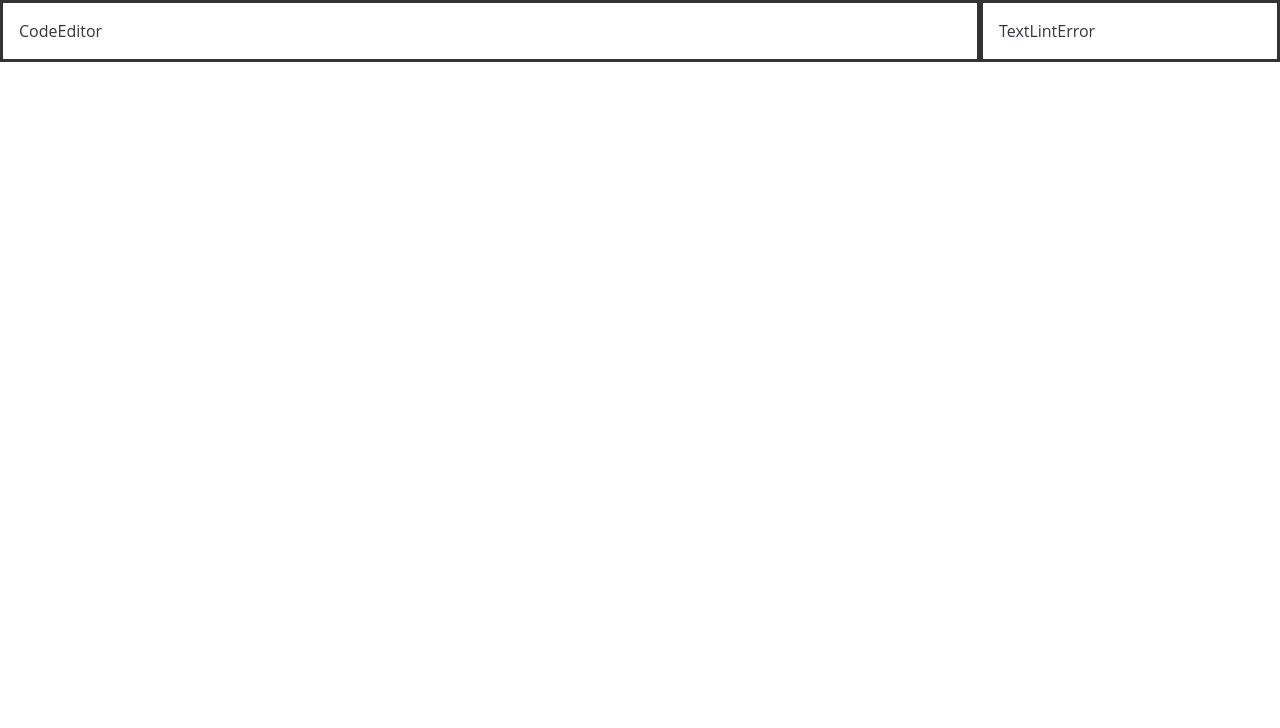
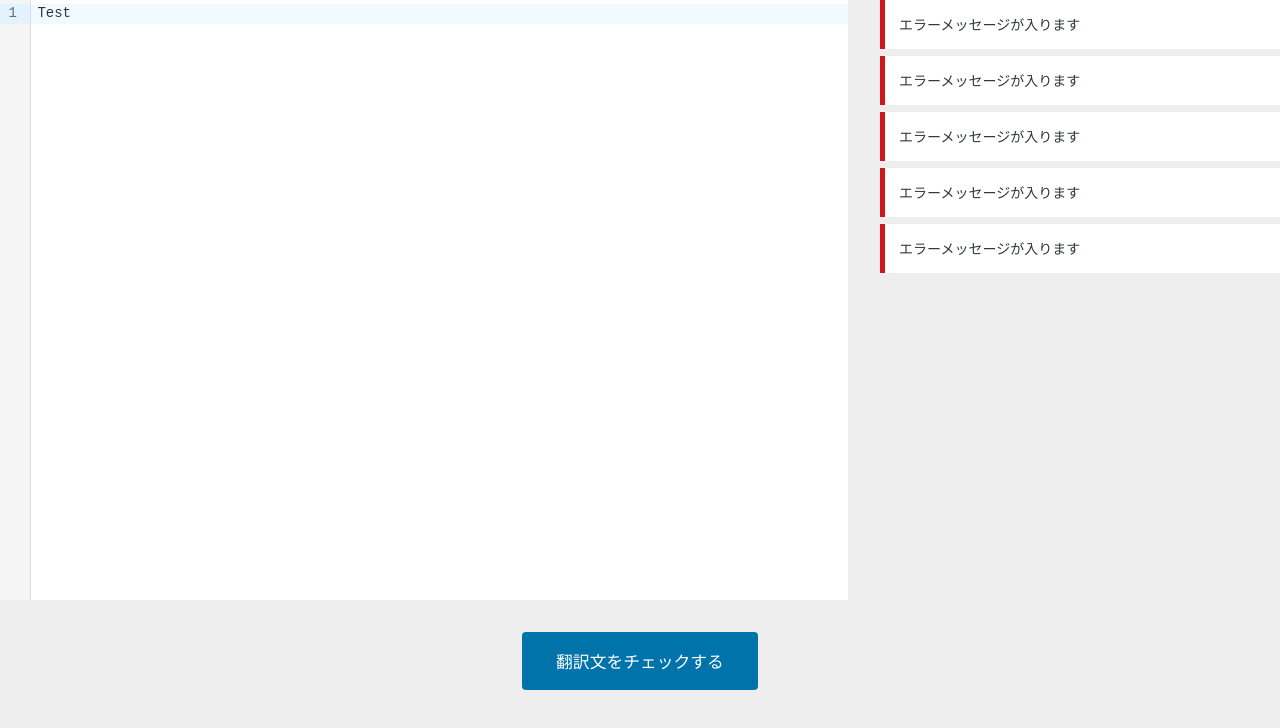
Before and after one commit to t-hamano/wp-translate-textlint, a React (Create React App) app: page / in a window 1280 px wide. Shown: the top 728 px of the page. Built offline with nearby package versions, Linux system fonts and the light colour scheme; the HTML template or start-up script is replaced by a standard one.

Commit message:
CodeMirror実装

```diff
--- a/package.json
+++ b/package.json
@@ -8,7 +8,11 @@
     "build": "react-scripts build"
   },
   "dependencies": {
+    "@types/react-codemirror": "^1.0.7",
+    "@uiw/react-codemirror": "^4.11.4",
+    "codemirror": "^6.0.1",
     "react": "^18.2.0",
+    "react-codemirror2": "^7.2.1",
     "react-dom": "^18.2.0",
     "react-scripts": "5.0.1"
   },
@@ -18,6 +22,7 @@
     "@wordpress/eslint-plugin": "^12.9.0",
     "@wordpress/stylelint-config": "^20.0.2",
     "prettier": "npm:wp-prettier@2.6.2-beta-1",
+    "sass": "^1.54.4",
     "stylelint": "^14.10.0",
     "stylelint-config-recess-order": "^3.0.0",
     "typescript": "^4.7.4"
--- a/src/App.tsx
+++ b/src/App.tsx
@@ -1,12 +1,16 @@
 import CodeEditor from './components/CodeEditor';
 import TextLintError from './components/TextLintError';
+import LintButton from './components/LintButton';
 
 const App = () => {
 	return (
-		<div className="row">
-			<CodeEditor />
-			<TextLintError />
-		</div>
+		<>
+			<div className="row">
+				<CodeEditor />
+				<TextLintError />
+			</div>
+			<LintButton />
+		</>
 	);
 };
 
--- a/src/components/CodeEditor.tsx
+++ b/src/components/CodeEditor.tsx
@@ -1,5 +1,12 @@
+import * as React from 'react';
+import CodeMirror from '@uiw/react-codemirror';
+
 const CodeEditor = () => {
-	return <div className="editor">CodeEditor</div>;
+	return (
+		<div className="code-editor">
+			<CodeMirror value="Test" />
+		</div>
+	);
 };
 
 export default CodeEditor;
--- /dev/null
+++ b/src/components/LintButton.tsx
@@ -0,0 +1,5 @@
+const LintButton = () => {
+	return <button className="lint-button">翻訳文をチェックする</button>;
+};
+
+export default LintButton;
--- a/src/components/TextLintError.tsx
+++ b/src/components/TextLintError.tsx
@@ -1,5 +1,15 @@
 const TextLintError = () => {
-	return <div className="textlint-error">TextLintError</div>;
+	return (
+		<div className="textlint-error">
+			<ul className="textlint-error__list">
+				<li className="textlint-error__item">エラーメッセージが入ります</li>
+				<li className="textlint-error__item">エラーメッセージが入ります</li>
+				<li className="textlint-error__item">エラーメッセージが入ります</li>
+				<li className="textlint-error__item">エラーメッセージが入ります</li>
+				<li className="textlint-error__item">エラーメッセージが入ります</li>
+			</ul>
+		</div>
+	);
 };
 
 export default TextLintError;
--- a/src/index.tsx
+++ b/src/index.tsx
@@ -1,6 +1,6 @@
 import React from 'react';
 import App from './App';
-import './index.css';
+import './scss/index.scss';
 
 import { createRoot } from 'react-dom/client';
 const root = createRoot( document.getElementById( 'root' )! );
--- /dev/null
+++ b/src/scss/code-editor.scss
@@ -0,0 +1,11 @@
+.code-editor {
+	flex: 1;
+
+	.cm-editor {
+		height: 600px;
+
+		&.cm-focused {
+			outline: none;
+		}
+	}
+}
--- a/src/index.css
+++ b/src/scss/common.scss
@@ -12,9 +12,10 @@
 body {
 	margin: 0;
 	font-family: "Open Sans", sans-serif;
-	font-size: 16px;
+	font-size: 14px;
 	line-height: 1.5;
 	color: #32373c;
+	background: #eee;
 }
 
 a:hover {
@@ -29,6 +30,7 @@ a:hover {
 
 .row {
 	display: flex;
+	margin-bottom: 32px;
 }
 
 .header {
@@ -47,15 +49,3 @@ a:hover {
 .header a {
 	color: #fff;
 }
-
-.editor {
-	flex: 1;
-	padding: 1em;
-	border: 3px solid #333;
-}
-
-.textlint-error {
-	width: 300px;
-	padding: 1em;
-	border: 3px solid #333;
-}
--- /dev/null
+++ b/src/scss/index.scss
@@ -0,0 +1,4 @@
+@import "common";
+@import "code-editor";
+@import "text-lint-error";
+@import "lint-button";
--- /dev/null
+++ b/src/scss/lint-button.scss
@@ -0,0 +1,19 @@
+.lint-button {
+	display: block;
+	padding: 1em 2em;
+	margin: 0 auto;
+	font-family: inherit;
+	font-size: 1.2em;
+	color: #fff;
+	cursor: pointer;
+	background: #0073aa;
+	border: none;
+	border-radius: 4px;
+
+	@media (hover: hover) {
+
+		&:hover {
+			opacity: 0.7;
+		}
+	}
+}
--- /dev/null
+++ b/src/scss/text-lint-error.scss
@@ -0,0 +1,21 @@
+.textlint-error {
+	width: 400px;
+	margin-left: 32px;
+	background: #eee;
+
+	&__list {
+		padding: 0;
+		margin: 0;
+		list-style: none;
+	}
+
+	&__item {
+		padding: 1em;
+		background: #fff;
+		border-left: 5px solid #cc1818;
+
+		&:not(:last-child) {
+			margin-bottom: 0.5em;
+		}
+	}
+}
```
Also changed, not shown: 2 other files (tests, documents, lock files or other folders).
